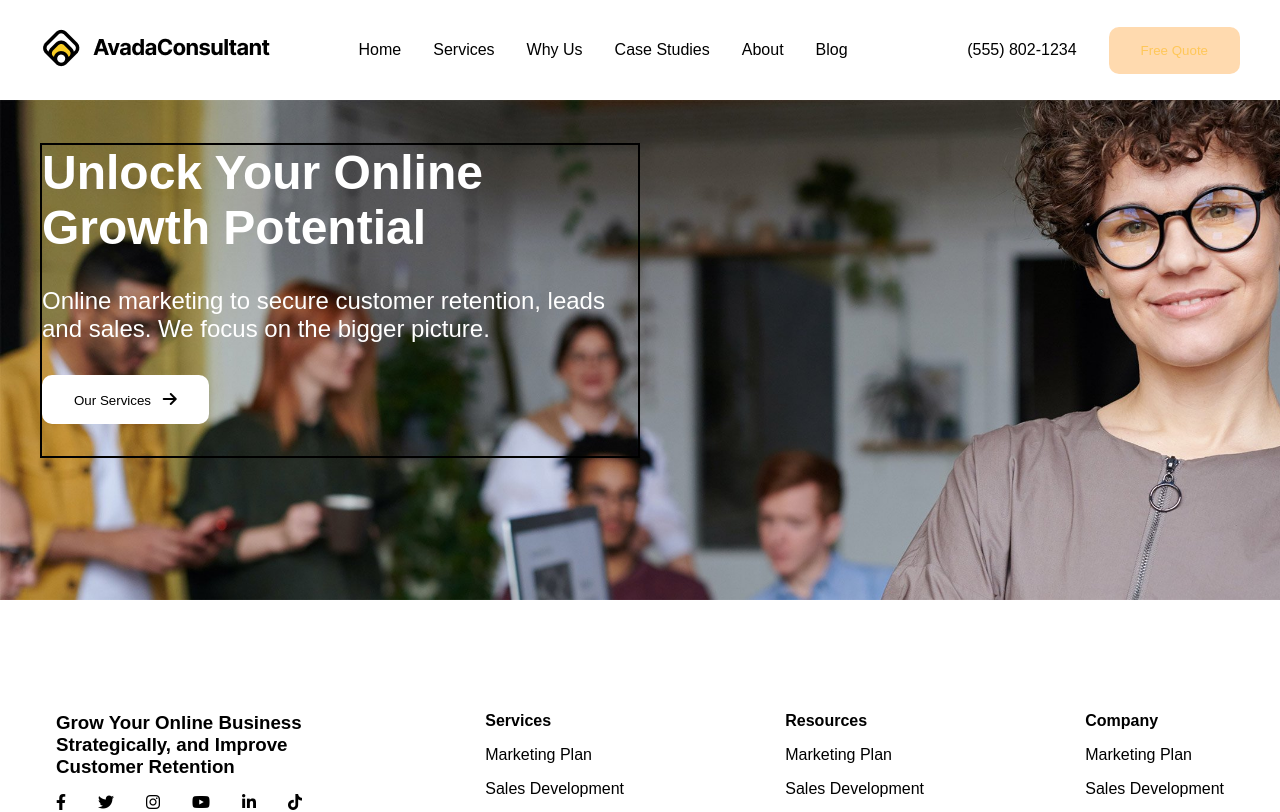
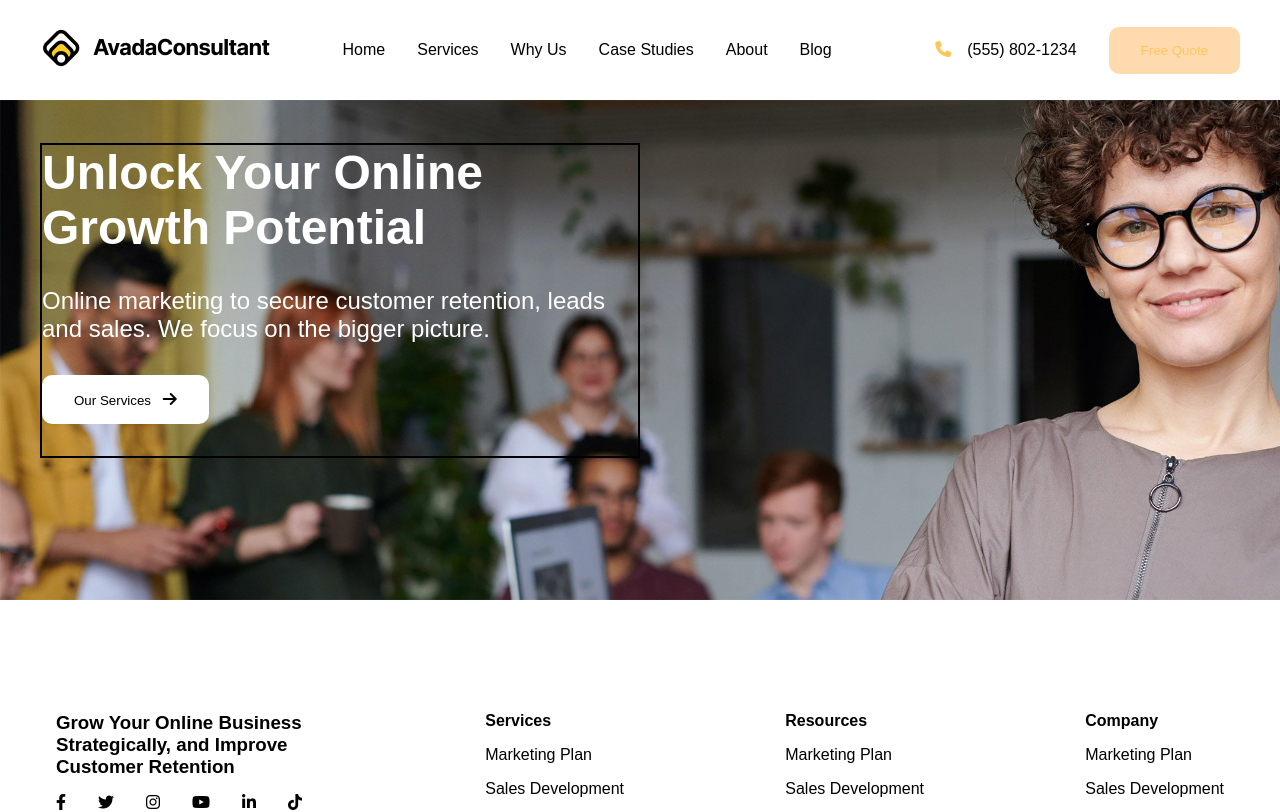
Before and after one commit to Serena-Dong/proj-html-vuejs, a Vue app: page / in a window 1280 px wide. Shown: the top 812 px of the page. Built offline with nearby package versions, Linux system fonts and the light colour scheme.

Commit message:
phone icon

```diff
--- a/src/components/AppHeader.vue
+++ b/src/components/AppHeader.vue
@@ -41,7 +41,7 @@ export default {
             <!-- CONTACTS -->
             <div class="contacts">
                 <!-- PHONE NUMBER -->
-                <a href="">{{ headerData.phoneNumber }}</a>
+                <a href=""><i class="fa-solid fa-phone"></i>{{ headerData.phoneNumber }}</a>
 
                 <!-- BUTTON -->
                 <btn :text="text"></btn>
@@ -80,4 +80,10 @@ a {
         border-bottom: 2px solid $ochre;
     }
 }
+
+.fa-phone {
+    color: $ochre;
+
+    margin-right: 1rem;
+}
 </style>
```
